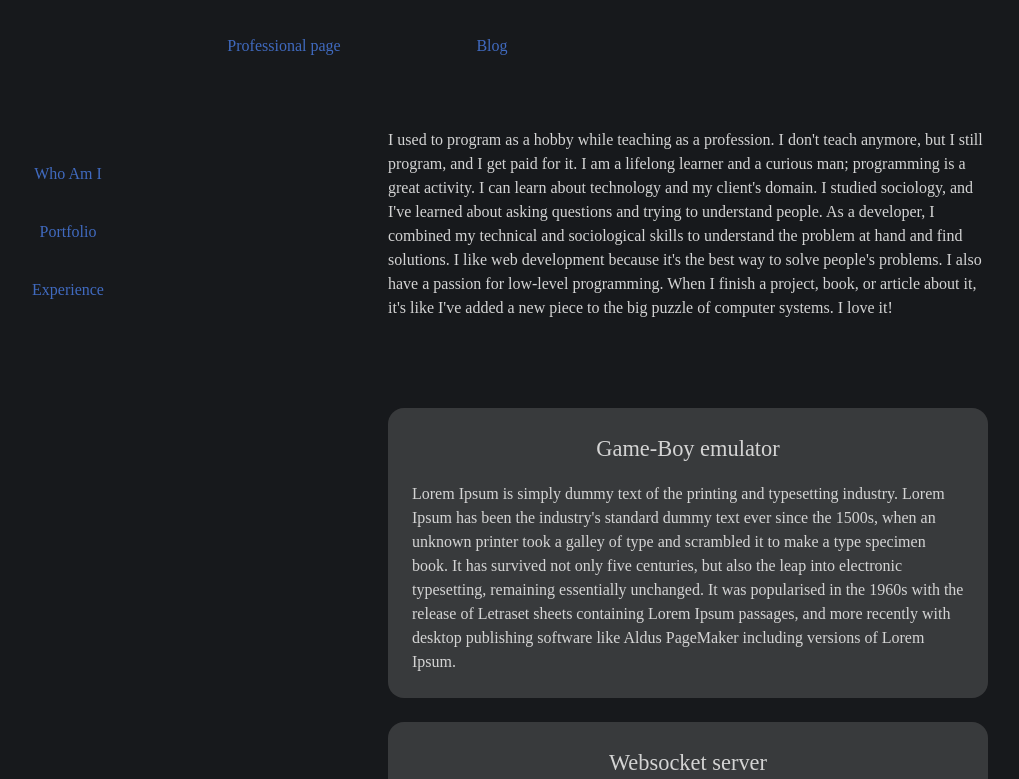
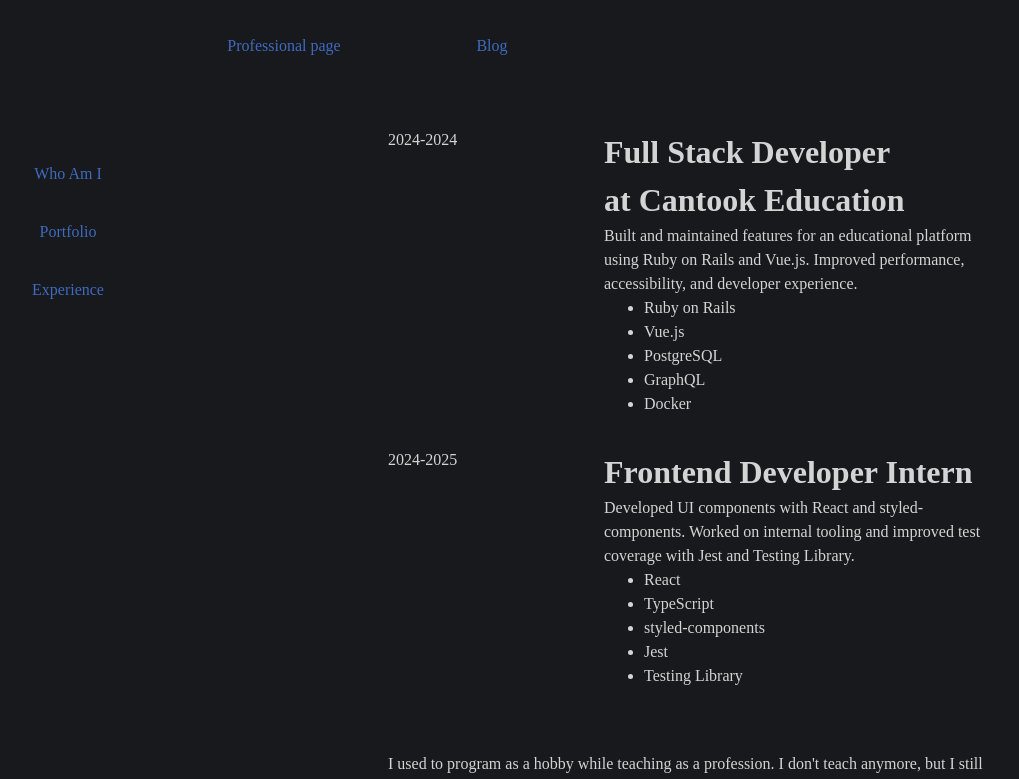
Before and after one commit to eguefif/personal_website_v4, a React (Vite) app in the folder frontend/: page / in a window 1280 px wide. Shown: the top 779 px of the page, without its empty margins (252-1271 px from the left). Built offline with nearby package versions, Linux system fonts and the light colour scheme.

Commit message:
Add basic experience part

```diff
--- /dev/null
+++ b/frontend/src/components/ProfessionalPage/ProfessionalContent/Experience/Experience.tsx
@@ -0,0 +1,25 @@
+import { styled } from 'styled-components';
+
+import ExperienceCard from './ExperienceCard';
+
+import type { Experience } from './data.tsx';
+import EXPERIENCES from './data.tsx';
+
+export default function Experience() {
+  const experienceCards = EXPERIENCES.map( experience =>
+    <ExperienceCard key={experience.id} experience={experience} />
+  );
+
+  return (
+    <ExperienceWrapper>
+      {experienceCards}
+    </ExperienceWrapper>
+  );
+}
+
+const ExperienceWrapper = styled.div`
+  display: flex;
+  flex-direction: column;
+  gap: 32px;
+  margin: 0 auto;
+`;
--- /dev/null
+++ b/frontend/src/components/ProfessionalPage/ProfessionalContent/Experience/ExperienceCard.tsx
@@ -0,0 +1,51 @@
+import { styled } from 'styled-components';
+
+import type { Experience } from './data';
+
+export default function Experience({experience} : {experience: Experience}) {
+
+  const techEntries = experience.tech.map((tech, index) =>
+    <TechEntry key={index}>{tech}</TechEntry>
+  );
+
+  return (
+    <Wrapper>
+      <Years>
+        <Year>{experience.start}</Year>
+        -
+        <Year>{experience.end}</Year>
+      </Years>
+
+      <Main>
+        <JobTitle>{experience.title} </JobTitle>
+        <JobDescription>{experience.description} </JobDescription>
+        <TechList>
+          {techEntries}
+        </TechList>
+      </Main>
+    </Wrapper>
+  );
+}
+
+const Wrapper = styled.div`
+  display: flex;
+  gap: 24px;
+`;
+
+const Years = styled.div`
+  flex: 1;
+`;
+
+const Year = styled.span``;
+
+const Main = styled.div`
+  flex: 2
+`;
+
+const JobTitle = styled.h1``;
+
+const JobDescription = styled.div``;
+
+const TechList = styled.ul``;
+
+const TechEntry = styled.li``;
--- /dev/null
+++ b/frontend/src/components/ProfessionalPage/ProfessionalContent/Experience/data.tsx
@@ -0,0 +1,29 @@
+export interface Experience {
+  id: number,
+  start: number,
+  end: number,
+  title: string,
+  description: string,
+  tech: string[],
+}
+
+const EXPERIENCES: Experience[] = [
+  {
+    id: 0,
+    start: 2024,
+    end: 2024,
+    title: "Full Stack Developer at Cantook Education",
+    description: "Built and maintained features for an educational platform using Ruby on Rails and Vue.js. Improved performance, accessibility, and developer experience.",
+    tech: ["Ruby on Rails", "Vue.js", "PostgreSQL", "GraphQL", "Docker"]
+  },
+  {
+    id: 1,
+    start: 2024,
+    end: 2025,
+    title: "Frontend Developer Intern",
+    description: "Developed UI components with React and styled-components. Worked on internal tooling and improved test coverage with Jest and Testing Library.",
+    tech: ["React", "TypeScript", "styled-components", "Jest", "Testing Library"]
+  }
+]
+
+export default EXPERIENCES;
--- a/frontend/src/components/ProfessionalPage/ProfessionalContent/PortFolio/FakeData.ts
+++ b/frontend/src/components/ProfessionalPage/ProfessionalContent/PortFolio/FakeData.ts
@@ -19,7 +19,7 @@ const PROJECTS: Project[] = [
     description: "Lorem Ipsum is simply dummy text of the printing and typesetting industry. Lorem Ipsum has been the industry's standard dummy text ever since the 1500s, when an unknown printer took a galley of type and scrambled it to make a type specimen book. It has survived not only five centuries, but also the leap into electronic typesetting, remaining essentially unchanged. It was popularised in the 1960s with the release of Letraset sheets containing Lorem Ipsum passages, and more recently with desktop publishing software like Aldus PageMaker including versions of Lorem Ipsum."
   }, {
     id: 2,
-    title: 'Port folio from scratch',
+    title: 'Portfolio from scratch',
     tech: ['Rust', 'sqlite', 'http', 'custom orm'],
     description: "Lorem Ipsum is simply dummy text of the printing and typesetting industry. Lorem Ipsum has been the industry's standard dummy text ever since the 1500s, when an unknown printer took a galley of type and scrambled it to make a type specimen book. It has survived not only five centuries, but also the leap into electronic typesetting, remaining essentially unchanged. It was popularised in the 1960s with the release of Letraset sheets containing Lorem Ipsum passages, and more recently with desktop publishing software like Aldus PageMaker including versions of Lorem Ipsum."
   }, {
--- a/frontend/src/components/ProfessionalPage/ProfessionalContent/ProfessionalContent.tsx
+++ b/frontend/src/components/ProfessionalPage/ProfessionalContent/ProfessionalContent.tsx
@@ -1,10 +1,12 @@
 import { styled } from 'styled-components';
 import Biopic from './Biopic';
 import PortFolio from './PortFolio/PortFolio';
+import Experience from './Experience/Experience';
 
 export default function ProfessionalContent() {
   return (
     <Wrapper>
+      <Experience />
       <Biopic />
       <PortFolio />
     </Wrapper>
```
